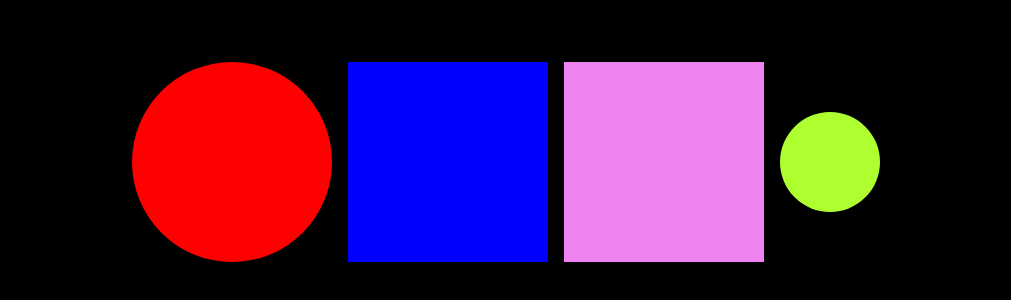
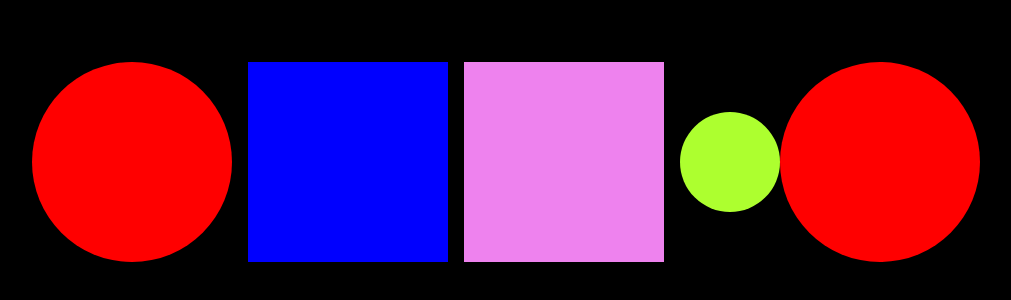
Before and after one commit to roshankhatri212/Counterapp, a React (Create React App) app: page / in a window 1280 px wide. Shown: the part 238-538 px from the top of the page, without its empty margins (134-1145 px from the left). Built offline with nearby package versions, Linux system fonts and the light colour scheme.

Commit message:
commmiiittt

```diff
--- a/src/container/Container.js
+++ b/src/container/Container.js
@@ -8,6 +8,7 @@ const Container=()=> {
         <div className="square"></div>
         <div className="squares"></div>
         <div className="circles"></div>
+        <div className="circle"></div>
 
         </div>
     )
```
